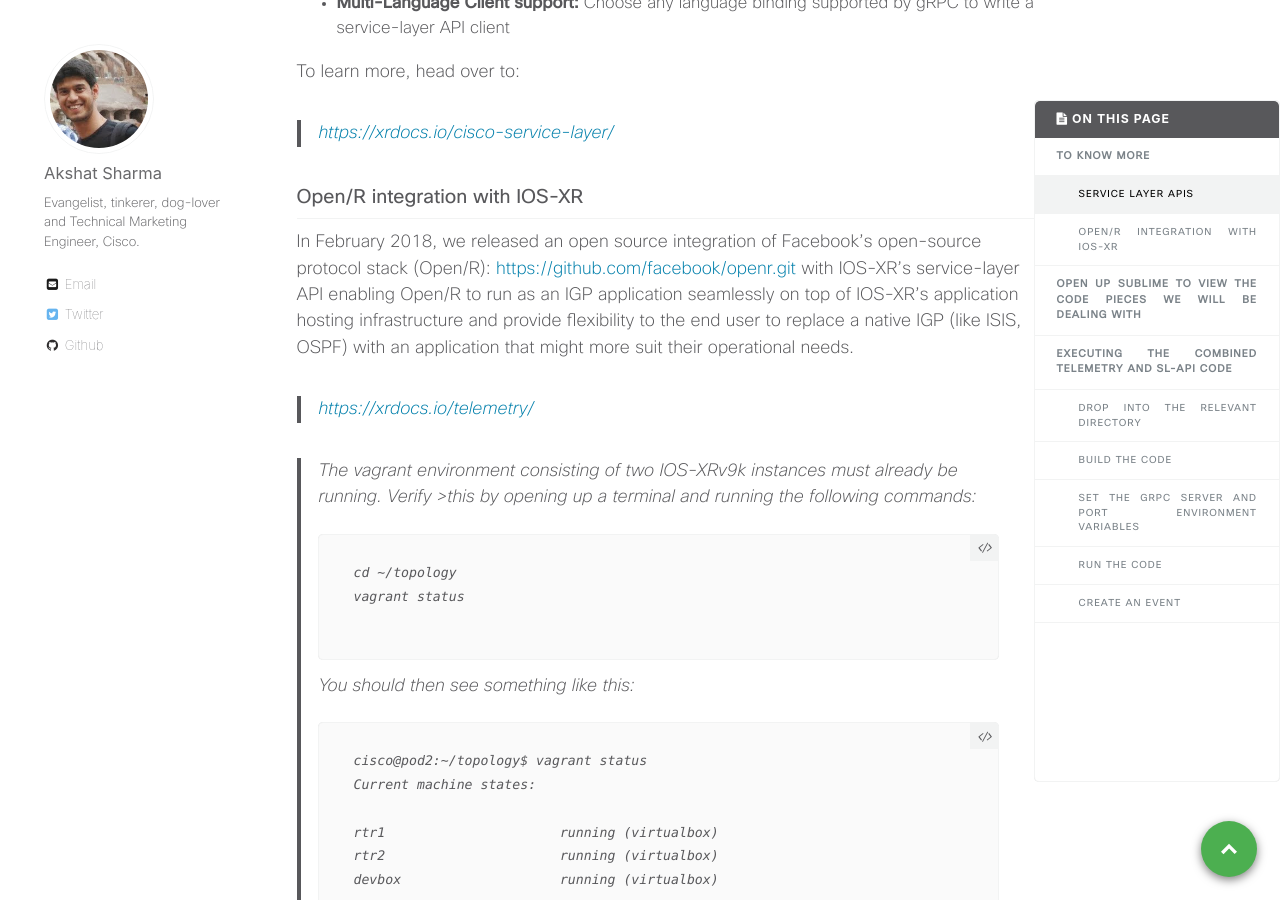
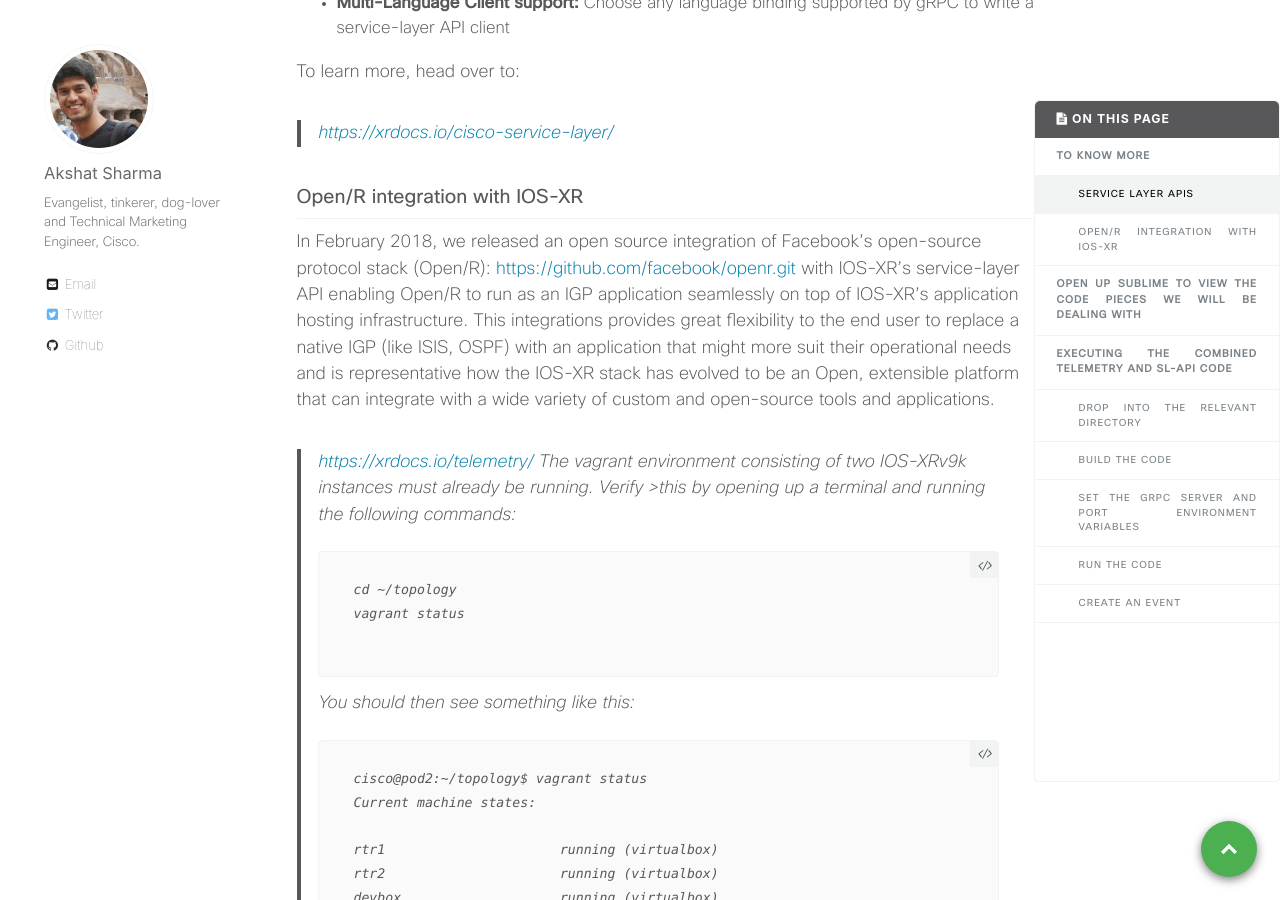
Before and after one commit to nanog75/hackathon, a Jekyll site: the page built from _wkinstructions/2019-01-30-step-3-combining-telemetry-with-Ansible-and-Open-r.md, in a window 1280 px wide and 900 px high, scrolled down 632 px. Built offline with Jekyll 4.4.1, drawn with Linux system fonts in a browser that asks for light colours; comment, search, counter and statistics services are not loaded.

Commit message:
Update 2019-01-30-step-3-combining-telemetry-with-Ansible-and-Open-r.md

````diff
--- a/_wkinstructions/2019-01-30-step-3-combining-telemetry-with-Ansible-and-Open-r.md
+++ b/_wkinstructions/2019-01-30-step-3-combining-telemetry-with-Ansible-and-Open-r.md
@@ -34,11 +34,9 @@ To learn more, head over to:
 
 ### Open/R integration with IOS-XR
 
-In February 2018, we released an open source integration of Facebook's open-source protocol stack (Open/R): <https://github.com/facebook/openr.git> with IOS-XR's service-layer API enabling Open/R to run as an IGP application seamlessly on top of IOS-XR's application hosting infrastructure and provide flexibility to the end user to replace a native IGP (like ISIS, OSPF) with an application that might more suit their operational needs.
+In February 2018, we released an open source integration of Facebook's open-source protocol stack (Open/R): <https://github.com/facebook/openr.git> with IOS-XR's service-layer API enabling Open/R to run as an IGP application seamlessly on top of IOS-XR's application hosting infrastructure. This integrations provides great flexibility to the end user to replace a native IGP (like ISIS, OSPF) with an application that might more suit their operational needs and is representative how the IOS-XR stack has evolved to be an Open, extensible platform that can integrate with a wide variety of custom and open-source tools and applications.
 
 ><https://xrdocs.io/telemetry/>
-
-
 >The vagrant environment consisting of two IOS-XRv9k instances must already be running. Verify >this by opening up a terminal and running the following commands:
 >
 >  ```
````
